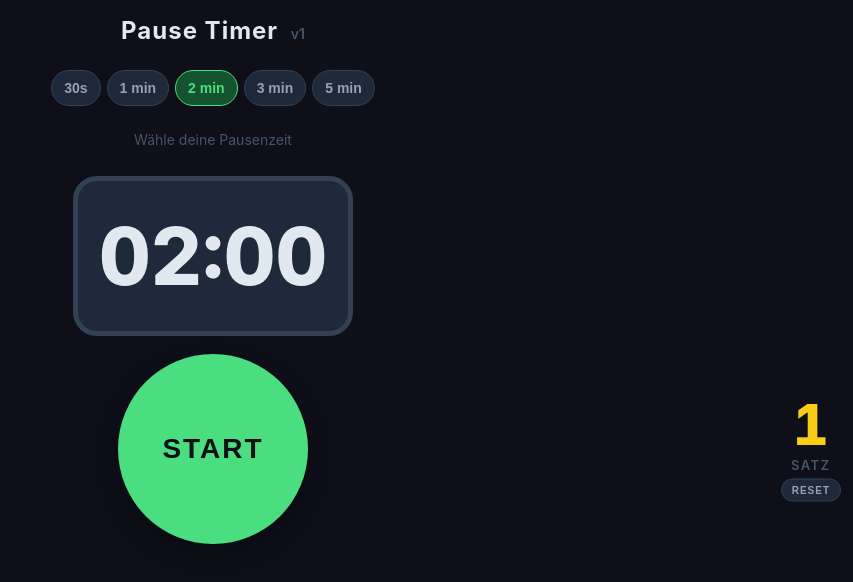
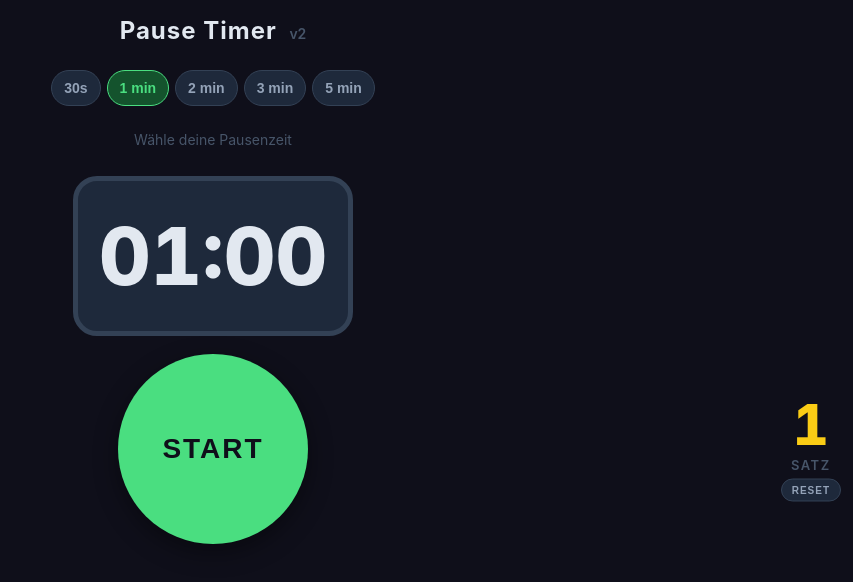
Before and after one commit to asesino4u/Gym-Timer, a plain HTML site: page index.html in a window 1280 px wide. Shown: the whole page, without its empty margins (427-1280 px from the left). Drawn offline with Linux system fonts and the light colour scheme.

Commit message:
v2: default interval 1 min
Co-Authored-By: Claude Opus 4.7 <noreply@anthropic.com>

```diff
--- a/index.html
+++ b/index.html
@@ -245,7 +245,7 @@
 </head>
 <body>
 
-  <h1>Pause Timer <span class="version">v1</span></h1>
+  <h1>Pause Timer <span class="version">v2</span></h1>
 
   <div class="intervals" id="intervals"></div>
 
@@ -253,7 +253,7 @@
 
   <div class="center-stack">
     <div class="timer-circle" id="timerCircle">
-      <div class="timer-display" id="timerDisplay">02:00</div>
+      <div class="timer-display" id="timerDisplay">01:00</div>
       <div class="done-label">Fertig!</div>
     </div>
 
@@ -277,7 +277,7 @@
       { label: '3 min', seconds: 180 },
       { label: '5 min', seconds: 300 },
     ];
-    const DEFAULT_INDEX = 2; // 2 min
+    const DEFAULT_INDEX = 1; // 1 min
 
     // Signal pattern: 3× 880 Hz, 250 ms Ton, 350 ms Start-zu-Start-Abstand
     // → 250 ms Ton + 100 ms Stille, dreimal.
--- a/sw.js
+++ b/sw.js
@@ -1,7 +1,7 @@
 // Gym Timer PWA — service worker
 // IMPORTANT: bump CACHE in lockstep with the <span class="version"> in
 // index.html on every update. New baseline starts at v1.
-const CACHE = 'gym-timer-v1';
+const CACHE = 'gym-timer-v2';
 const FILES = [
   '/Gym-Timer/',
   '/Gym-Timer/index.html',
```
